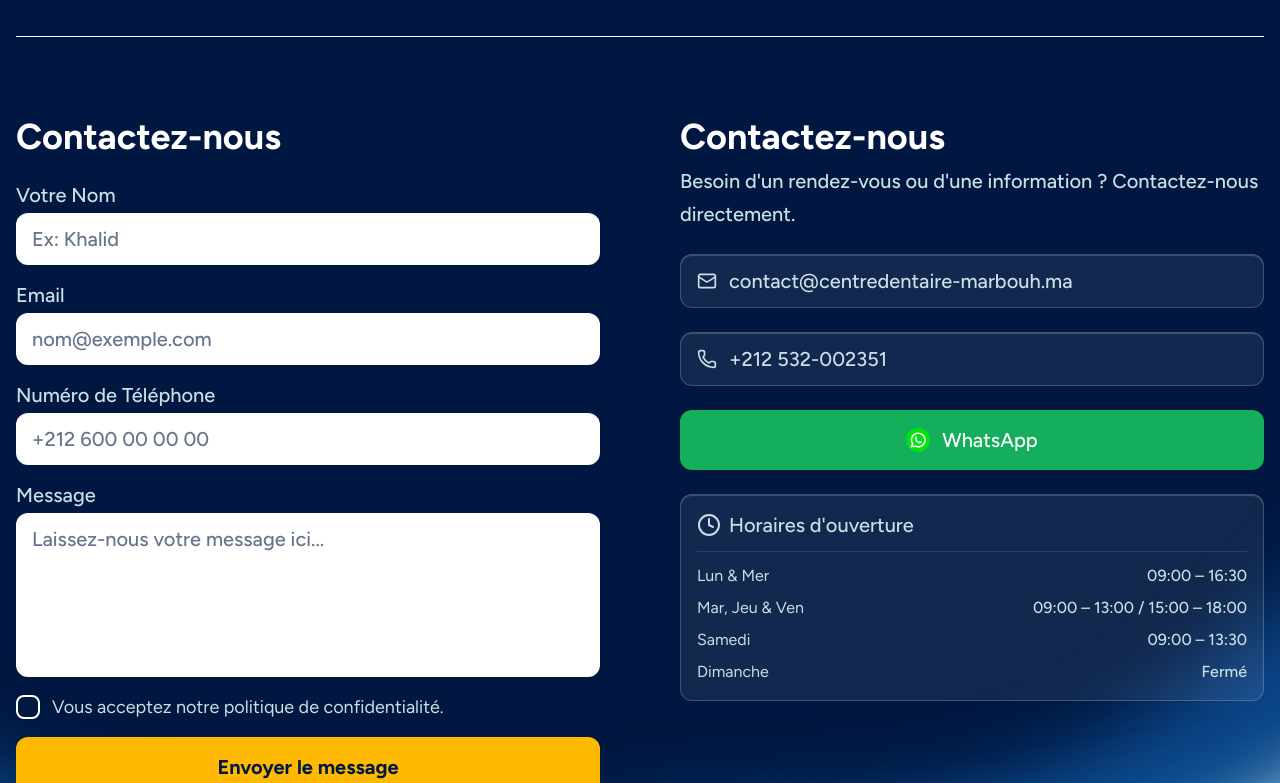
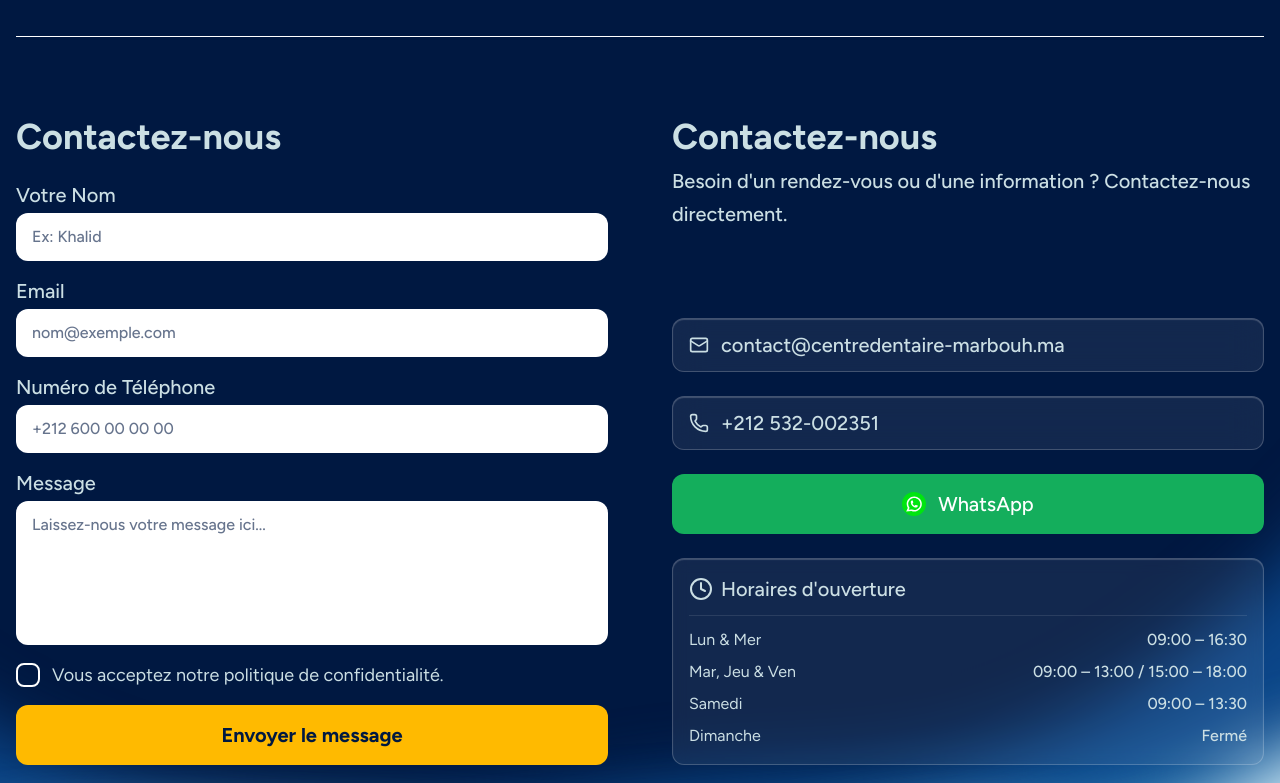
Before and after one commit to KarimElGuerzyfy/local-business-template, a Next.js app: page / in a window 1280 px wide. Shown: the part 2489-3272 px from the top of the page. Built offline with nearby package versions, Linux system fonts and the light colour scheme.

Commit message:
style: refine Contact section forms, RTL input direction, and glassmorphism info panel

```diff
--- a/app/components/Contact.tsx
+++ b/app/components/Contact.tsx
@@ -38,7 +38,7 @@ const Contact = () => {
         </div>
 
         {/* Symmetrical Two Column Grid Layout */}
-        <div className="grid grid-cols-1 md:grid-cols-2 gap-12 lg:gap-20 items-start">
+        <div className="grid grid-cols-1 md:grid-cols-2 gap-12 lg:gap-16 items-start">
           <div className="w-full">
             <ContactForm />
           </div>
--- a/app/components/ContactForm.tsx
+++ b/app/components/ContactForm.tsx
@@ -81,8 +81,7 @@ const ContactForm = () => {
 
   return (
     <div dir={isRTL ? "rtl" : "ltr"} className="flex flex-col gap-6 w-full">
-      {/* Form Title — Fixed color token to text-white */}
-      <h3 className="text-white font-bold text-4xl">{t.formTitle}</h3>
+      <h3 className="text-accent font-bold text-4xl">{t.formTitle}</h3>
 
       {submitted ? (
         <div className="flex items-center justify-center h-64 text-center border border-accent/20 rounded-xl bg-white/5 px-4 animate-fade-in">
@@ -98,8 +97,8 @@ const ContactForm = () => {
               name="name"
               placeholder={t.namePlaceholder}
               required
-              dir="auto"
-              className="w-full bg-white rounded-xl px-4 py-3 text-xl text-brand placeholder-brand/60 font-medium focus:outline-none"
+              dir={isRTL ? "rtl" : "ltr"}
+              className="w-full bg-white rounded-xl px-4 py-3 text-base text-brand placeholder-brand/60 font-medium focus:outline-none"
             />
           </div>
 
@@ -111,8 +110,8 @@ const ContactForm = () => {
               name="email"
               placeholder={t.emailPlaceholder}
               required
-              dir="auto"
-              className="w-full bg-white rounded-xl px-4 py-3 text-xl text-brand placeholder-brand/60 font-medium focus:outline-none"
+              dir={isRTL ? "rtl" : "ltr"}
+              className="w-full bg-white rounded-xl px-4 py-3 text-base text-brand placeholder-brand/60 font-medium focus:outline-none"
             />
           </div>
 
@@ -124,8 +123,10 @@ const ContactForm = () => {
               name="phone"
               placeholder={t.phonePlaceholder}
               required
-              dir="auto"
-              className="w-full bg-white rounded-xl px-4 py-3 text-xl text-brand placeholder-brand/60 font-medium focus:outline-none"
+              dir="ltr"
+              className={`w-full bg-white rounded-xl px-4 py-3 text-base text-brand placeholder-brand/60 font-medium focus:outline-none ${
+                isRTL ? "text-right" : "text-left"
+              }`}
             />
           </div>
 
@@ -137,8 +138,8 @@ const ContactForm = () => {
               placeholder={t.messagePlaceholder}
               required
               rows={5}
-              dir="auto"
-              className="w-full bg-white rounded-xl px-4 py-3 text-xl text-brand placeholder-brand/60 font-medium focus:outline-none resize-none"
+              dir={isRTL ? "rtl" : "ltr"}
+              className="w-full bg-white rounded-xl px-4 py-3 text-base text-brand placeholder-brand/60 font-medium focus:outline-none resize-none"
             />
           </div>
 
@@ -171,7 +172,7 @@ const ContactForm = () => {
             </label>
           </div>
 
-          {/* Submit button — Reverted back to explicit branding color tokens */}
+          {/* Submit button */}
           <button
             type="submit"
             disabled={loading}
--- a/app/components/ContactInfo.tsx
+++ b/app/components/ContactInfo.tsx
@@ -34,8 +34,8 @@ const ContactInfo = () => {
     <div dir={isRTL ? "rtl" : "ltr"} className="flex flex-col gap-6 w-full">
 
       {/* Title Block */}
-      <div className="flex flex-col gap-2">
-        <h3 className="text-white font-bold text-4xl">{t.title}</h3>
+      <div className="flex flex-col gap-2 md:mb-16">
+        <h3 className="text-accent font-bold text-4xl">{t.title}</h3>
         <p className="text-accent text-xl font-medium leading-relaxed">{t.subtitle}</p>
       </div>
 
--- a/app/components/TestimonialCard.tsx
+++ b/app/components/TestimonialCard.tsx
@@ -16,12 +16,12 @@ const TestimonialCard = ({ text, author }: TestimonialCardProps) => {
   const avatarLetter = cleanAuthor.charAt(0).toUpperCase();
 
   return (
-    <div className="w-[280px] h-[300px] rounded-3xl bg-white flex flex-col shrink-0 scroll-snap-align-start p-4 shadow-[8px_8px_10px_0px_rgba(0,0,0,0.1)] mb-4">
+    <div className="w-70 h-75 rounded-3xl bg-white flex flex-col shrink-0 scroll-snap-align-start p-4 shadow-[8px_8px_10px_0px_rgba(0,0,0,0.1)] mb-4">
 
       {/* Top row — Handled cleanly via native document direction layout flow */}
       <div className="flex items-start justify-between flex-row">
         {/* Avatar circle with initial */}
-        <div className="w-[42px] h-[42px] rounded-full bg-brand flex items-center justify-center shrink-0">
+        <div className="w-10.5 h-10.5 rounded-full bg-brand flex items-center justify-center shrink-0">
           <span className="text-white font-bold text-base">
             {avatarLetter}
           </span>
```
